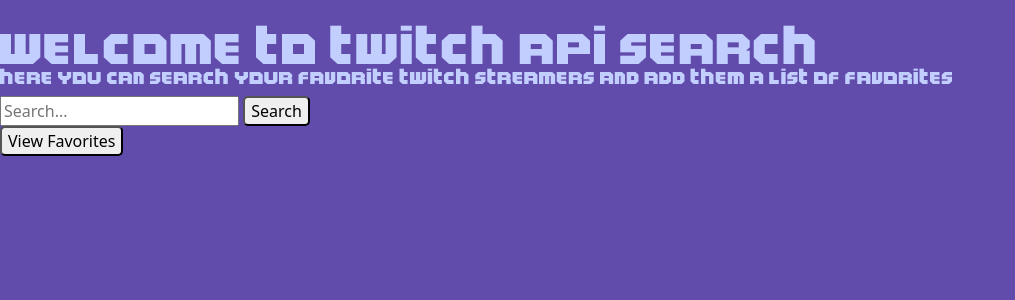
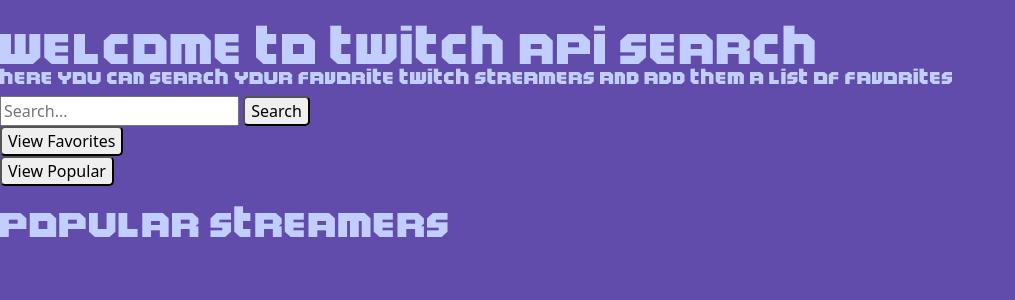
Before and after one commit to pablo-cs/twitch-api-run, a Flask app: page / in a window 1280 px wide. Shown: the top 300 px of the page, without its empty margins (0-1015 px from the left). Run offline with Flask 3, Linux system fonts and the light colour scheme; data that the repository does not hold is empty.

Commit message:
Updated to now include lists of popular streamers

```diff
--- a/app/routes.py
+++ b/app/routes.py
@@ -2,16 +2,36 @@ import git
 from flask_sqlalchemy import SQLAlchemy
 from flask import Flask, render_template, request, redirect, url_for
 try:
-    from .twitch_api import generate_headers, get_user_data, update_sql
+    from .twitch_api import generate_headers, get_user_data, get_popular_users, update_sql
 except ImportError:
-    from twitch_api import generate_headers, get_user_data, update_sql
+    from twitch_api import generate_headers, get_user_data, get_popular_users, update_sql
 
 app = Flask(__name__)
 
-app.config['SQLALCHEMY_DATABASE_URI'] = 'sqlite:///favorites.db'
+app.config['SQLALCHEMY_DATABASE_URI'] = 'sqlite:///streamers.db'
+app.config['SQLALCHEMY_BINDS'] = {
+    'favorites': 'sqlite:///favorites.db',
+    'popular': 'sqlite:///popular_users.db'
+}
 db = SQLAlchemy(app)
 
-class Streamer(db.Model):
+class FavoriteStreamer(db.Model):
+    __bind_key__ = 'favorites'
+    id = db.Column(db.String, primary_key=True)
+    url = db.Column(db.String(120), nullable=False)
+    name = db.Column(db.String(20), unique=True, nullable=False)
+    description = db.Column(db.String(120), nullable=False)
+    follower_count = db.Column(db.String(120), nullable=False)
+    broadcaster_type = db.Column(db.String(20), nullable=False)
+    last_played = db.Column(db.String(120), nullable=False)
+    created_at = db.Column(db.String(120), nullable=False)
+    img_src = db.Column(db.String(200), nullable=False)
+
+    def __repr__(self):
+        return f"Streamer(id={self.id}, name='{self.name}', follower_count='{self.follower_count}')"
+
+class PopularStreamer(db.Model):
+    __bind_key__ = 'popular'
     id = db.Column(db.String, primary_key=True)
     url = db.Column(db.String(120), nullable=False)
     name = db.Column(db.String(20), unique=True, nullable=False)
@@ -28,9 +48,34 @@ class Streamer(db.Model):
 with app.app_context():
   db.create_all()
 
+def add_pop():
+    with app.app_context():
+        headers = generate_headers()
+        pop_data = get_popular_users(headers)
+        for user_data in pop_data:
+            if user_data:
+                existing_streamer = PopularStreamer.query.filter_by(name=user_data['name']).first()
+                if not existing_streamer:
+                    streamer = PopularStreamer(
+                        id=user_data['id'],
+                        url=user_data['url'],
+                        name=user_data['name'],
+                        description=user_data['description'],
+                        follower_count=format(user_data['follower_count'], ","),
+                        broadcaster_type=user_data['broadcaster_type'],
+                        last_played=user_data['last_game_played'],
+                        created_at=user_data['created_at'],
+                        img_src=user_data['pfp_url']
+                    )
+                    db.session.add(streamer)
+                    db.session.commit()
+
+add_pop()
+
 @app.route('/')
 def home():
-    return render_template('index.html')
+
+    return render_template('index.html', streamers=get_streamers('pop'))
 
 @app.route("/update_server", methods=['POST'])
 def webhook():
@@ -49,7 +94,7 @@ def search():
     headers = generate_headers()
     user_data = get_user_data(user_name, headers)
     if user_data:
-        existing_streamer = Streamer.query.filter_by(name=user_data['name']).first()
+        existing_streamer = FavoriteStreamer.query.filter_by(name=user_data['name']).first()
         streamer_exists = bool(existing_streamer)
         videos = user_data['video_data'][:5]
         return render_template('results.html',
@@ -72,9 +117,9 @@ def add():
     headers = generate_headers()
     user_data = get_user_data(user_name, headers)
     if user_data:
-        existing_streamer = Streamer.query.filter_by(name=user_data['name']).first()
+        existing_streamer = FavoriteStreamer.query.filter_by(name=user_data['name']).first()
         if not existing_streamer:
-            streamer = Streamer(
+            streamer = FavoriteStreamer(
                 id=user_data['id'],
                 url=user_data['url'],
                 name=user_data['name'],
@@ -87,30 +132,42 @@ def add():
             )
             db.session.add(streamer)
             db.session.commit()
-    return redirect(url_for('view'))
+    return redirect(url_for('view_fav'))
 
 @app.route('/remove', methods=['POST'])
 def remove():
     name_to_remove = request.form.get('removed_user')
-    streamer = Streamer.query.filter_by(name=name_to_remove).first()
+    streamer = FavoriteStreamer.query.filter_by(name=name_to_remove).first()
     if streamer:
         db.session.delete(streamer)
         db.session.commit()
-        streamers = get_all_streamers()
+        streamers = get_streamers('fav')
         return render_template('users.html', streamers=streamers)
     else:
-        return render_template('index.html')
+        streamers = get_streamers('pop')
+        return render_template('index.html', streamers=streamers)
+
+@app.route('/view_fav', methods=['GET','POST'])
+def view_fav():
+    return view('fav')
+
+@app.route('/view_pop', methods=['GET','POST'])
+def view_pop():
+    return view('pop')
 
 @app.route('/view', methods=['GET','POST'])
-def view():
-    streamers = get_all_streamers()
-    if streamers:
-        return render_template('users.html', streamers=streamers)
+def view(streamer_type):
+    streamers = get_streamers(streamer_type)
+    if streamer_type == 'fav':
+         return render_template('users.html', streamers=streamers)
     else:
-        return render_template('index.html')
+        return render_template('index.html', streamers=streamers)
 
-def get_all_streamers():
-    streamers = Streamer.query.all()
+def get_streamers(streamer_type):
+    if streamer_type == 'fav':
+        streamers = FavoriteStreamer.query.all()
+    else:
+        streamers = PopularStreamer.query.all()
     streamer_list = []
     for streamer in streamers:
         streamer_data = {
@@ -127,5 +184,6 @@ def get_all_streamers():
         streamer_list.append(streamer_data)
     return streamer_list
 
+
 if __name__ == '__main__':
     app.run(debug=True, host="0.0.0.0")
--- a/app/templates/index.html
+++ b/app/templates/index.html
@@ -1,4 +1,15 @@
 {% extends "layout.html" %}
 {% block content %}
-
+    <h2 class = "twitch-style"> Popular Streamers </h2>
+    <div class="streamer-container">
+    {% for streamer in streamers %}
+    <div class = "streamer-card">
+        <img class= "profile-pic" src="{{ streamer['img_src'] }}" alt="Profile Pic">
+            <form action="{{ url_for('search') }}" method="POST">
+                <input type="hidden" name="search" value="{{ streamer['name'] }}">
+                <button type="submit">{{ streamer['name'] }}</button>
+        </form>
+    </div>
+    {% endfor %}
+    </div>
 {% endblock content %}
--- a/app/templates/layout.html
+++ b/app/templates/layout.html
@@ -17,8 +17,11 @@
             <button type="submit">Search</button>
         </form>
 
-    <form action="{{ url_for('view') }}" method="POST">
+    <form action="{{ url_for('view_fav') }}" method="POST">
             <button type="submit">View Favorites</button>
+    </form>
+    <form action="{{ url_for('view_pop') }}" method="POST">
+            <button type="submit">View Popular</button>
     </form>
     {% block content %}{% endblock %}
 
--- a/app/twitch_api.py
+++ b/app/twitch_api.py
@@ -96,6 +96,15 @@ def get_user_data(user_name, headers):
     else:
         return None
 
+def get_popular_users(headers):
+    popular_req = requests.get(BASE_URL +
+                            '/search/channels?query=gaming&live_only=true',
+                            headers=headers)
+    pop_data = popular_req.json()['data']
+    pop_users = []
+    for user in pop_data:
+        pop_users.append(get_user_data(user['broadcaster_login'],headers))
+    return pop_users
 
 def update_sql(user_data_list):
     """"
```
Also changed, not shown: app/templates/favorites.html (added).
